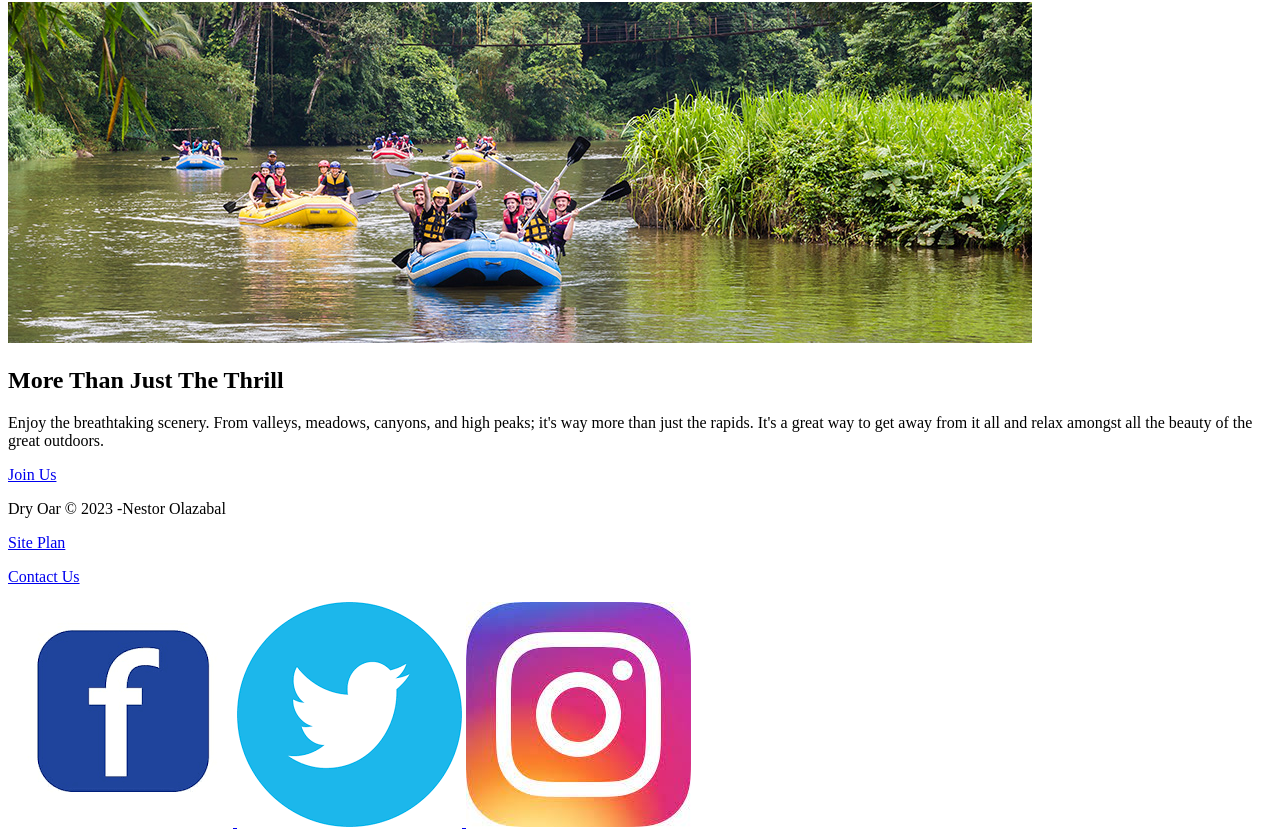
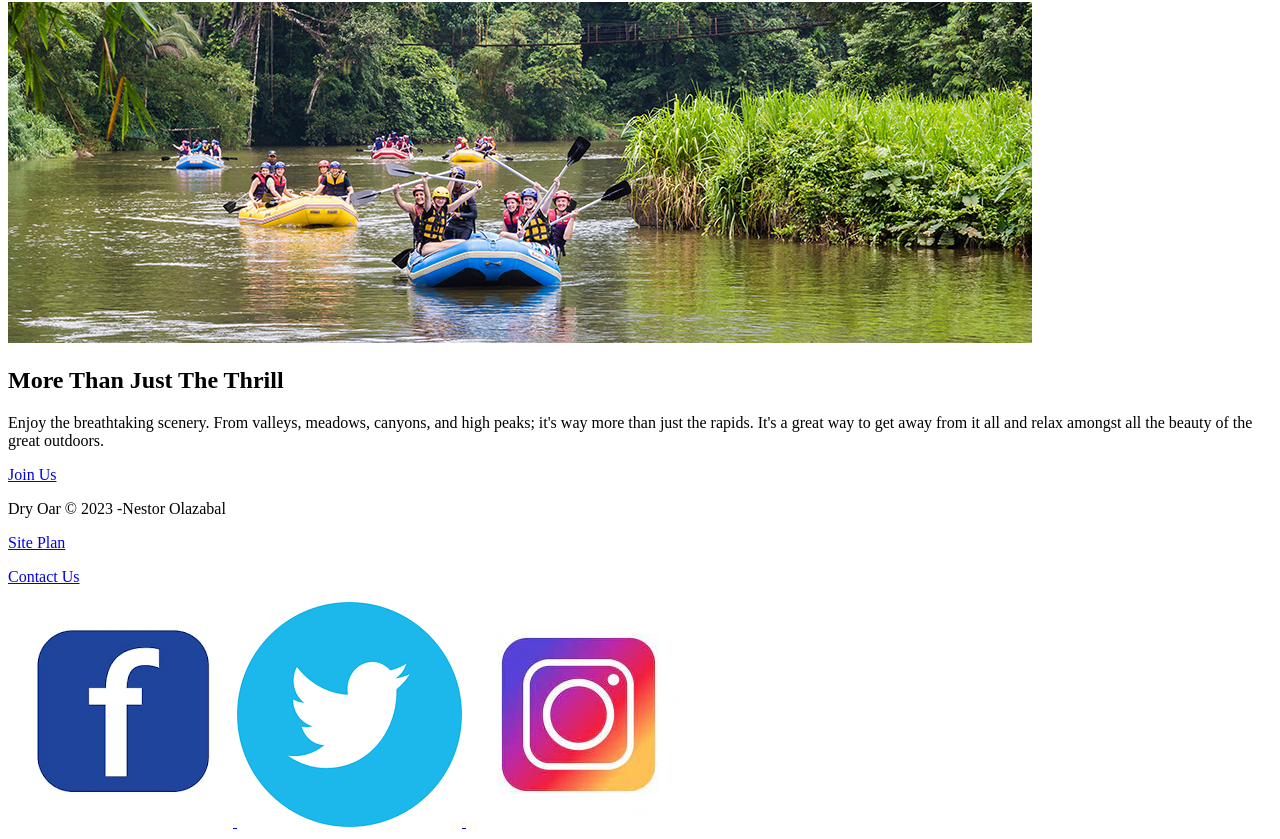
Before and after one commit to pipoyes220821/wdd130-05, a plain HTML site: page wwr/index.html in a window 1280 px wide. Shown: the part 2014-2853 px from the top of the page. Drawn offline with Linux system fonts and the light colour scheme.

```diff
--- a/wwr/index.html
+++ b/wwr/index.html
@@ -66,7 +66,7 @@
             <img src="images/twitter.png" alt="twitter icon">
         </a>
         <a href="https://instagram.com">
-            <img src="images/instagram.jpg" alt="instagram icon">
+            <img src="images/instagram1.jpg" alt="instagram icon">
         </a>
     </div>
 </footer>
```
Also changed, not shown: wwr/images/instagram.jpg (deleted), wwr/images/instagram1.jpg (added).
